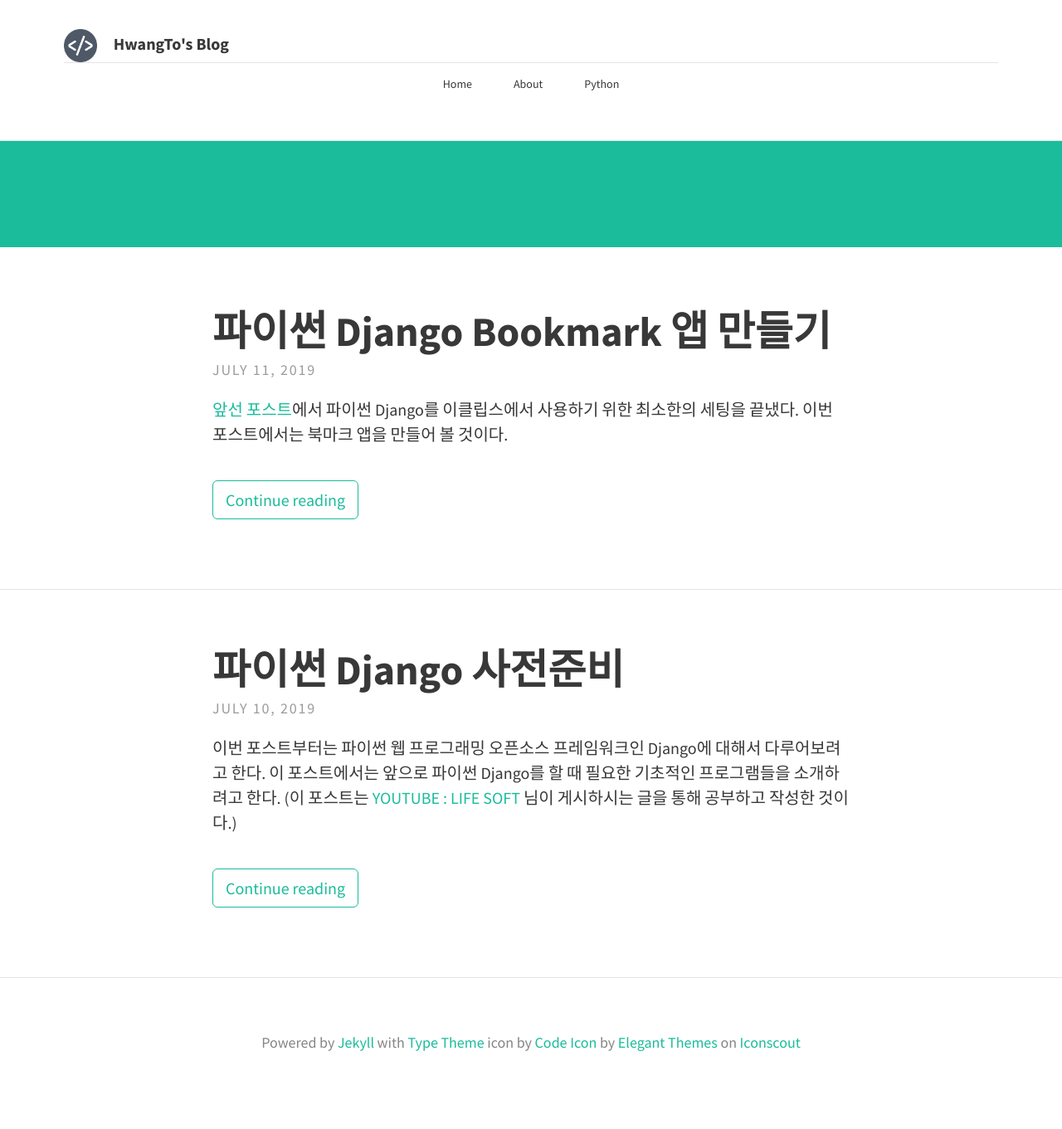
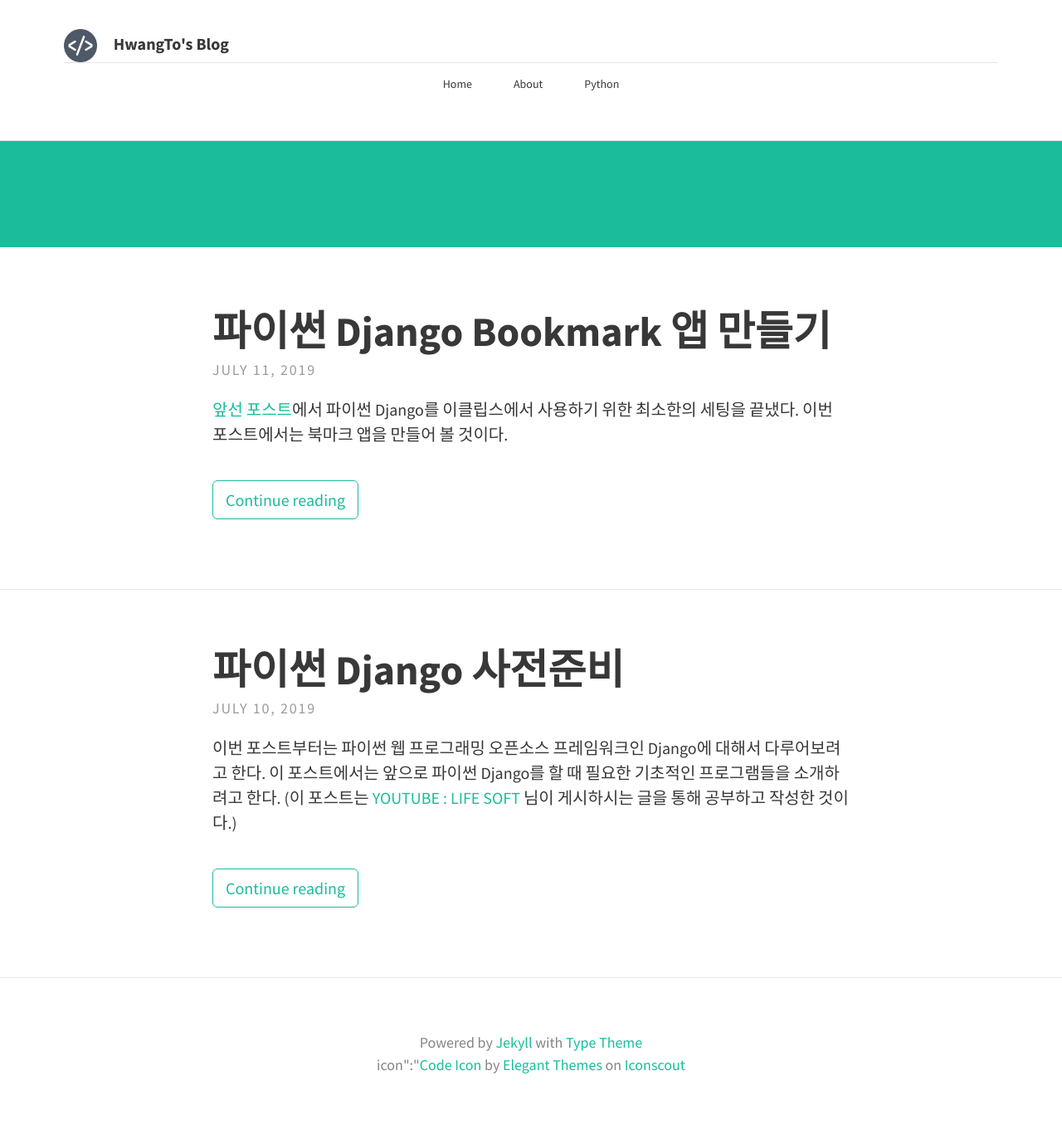
Before and after one commit to HwangToLee/HwangToLee.github.io, a Jekyll site: the page built from index.html, in a window 1280 px wide. Shown: the whole page at 83% size. Built offline with Jekyll 4.4.1, drawn with Linux system fonts in a browser that asks for light colours; nearby versions of some CDN libraries; the list of posts is cut into pages by our own code; before the commit the page ends 1334 px from its top, so only the background shows below that.

Commit message:
Update _config.yml

```diff
--- a/_config.yml
+++ b/_config.yml
@@ -16,8 +16,8 @@ theme_settings:
 
   header_text_feature_image:
   footer_text: >
-   Powered by <a href="https://jekyllrb.com/">Jekyll</a> with <a href="https://github.com/rohanchandra/type-theme">Type Theme</a>
-   icon by <a href="https://iconscout.com/icon/code-280" target="_blank">Code Icon</a> by <a href="https://iconscout.com/contributors/elegant-themes">Elegant Themes</a> on <a href="https://iconscout.com">Iconscout</a>
+   Powered by <a href="https://jekyllrb.com/">Jekyll</a> with <a href="https://github.com/rohanchandra/type-theme">Type Theme</a> <br>
+   icon":"<a href="https://iconscout.com/icon/code-280" target="_blank">Code Icon</a> by <a href="https://iconscout.com/contributors/elegant-themes">Elegant Themes</a> on <a href="https://iconscout.com">Iconscout</a>
 
   # Icons
   rss: false
```
